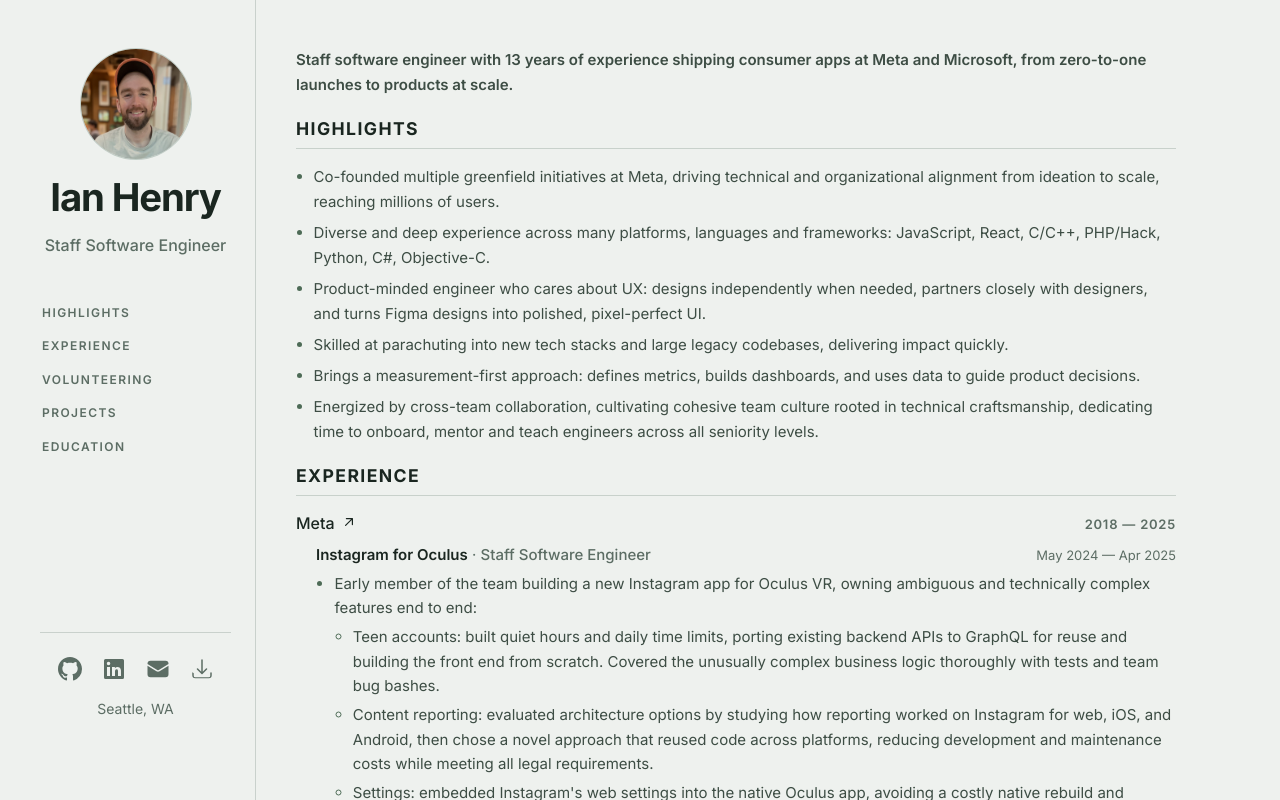
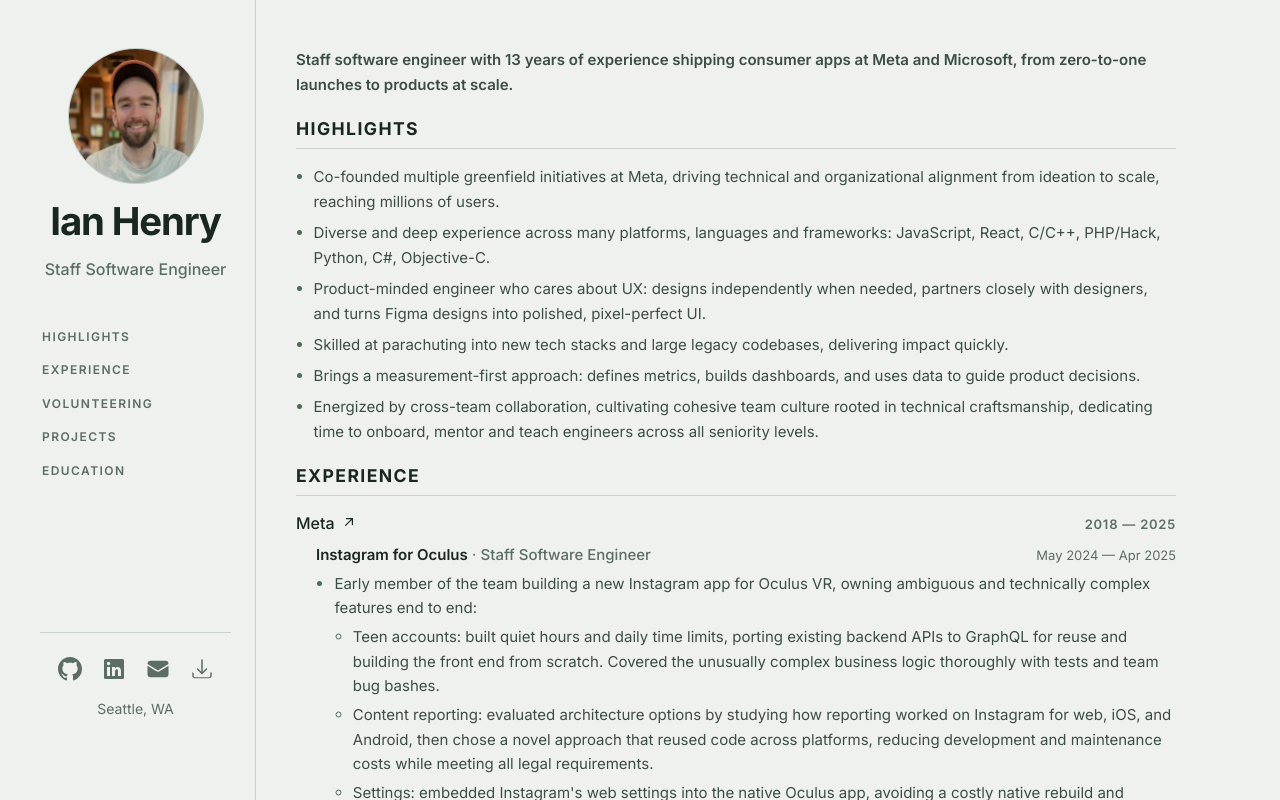
Before and after one commit to ianlhenry/portfolio-site, a React (Vite) app: page / in a window 1280 px wide. Built offline with nearby package versions, Linux system fonts and the light colour scheme.

Commit message:
Profile photo tweaks.

```diff
--- a/src/App.css
+++ b/src/App.css
@@ -126,8 +126,8 @@
 
 .sidebar-photo {
   display: block;
-  width: 112px;
-  height: 112px;
+  width: 136px;
+  height: 136px;
   border-radius: 50%;
   object-fit: cover;
   border: 1px solid var(--rule);
--- a/src/components/sidebar/Sidebar.tsx
+++ b/src/components/sidebar/Sidebar.tsx
@@ -18,8 +18,8 @@
               className="sidebar-photo"
               src={person.photoUrl}
               alt={person.name}
-              width={112}
-              height={112}
+              width={136}
+              height={136}
             />
           ) : null}
           <h1 className="sidebar-name" id="site-title">
```
